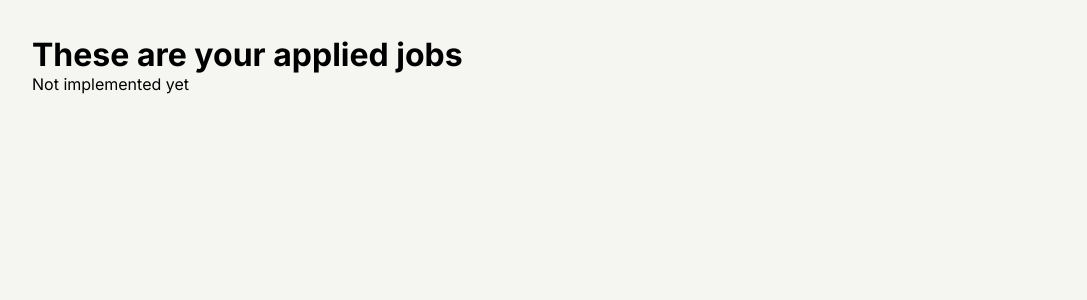
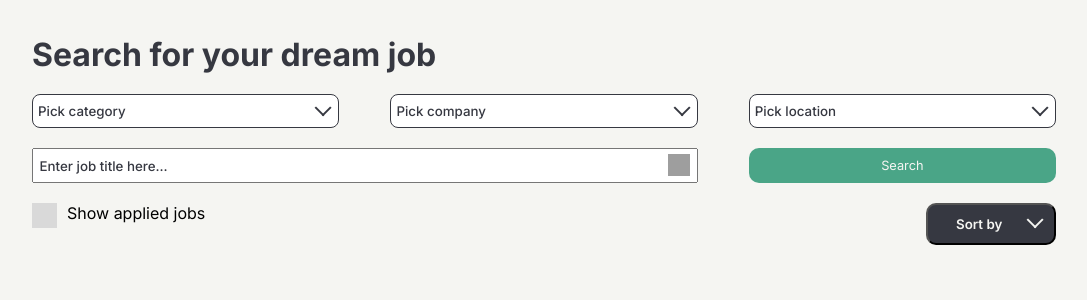
Before and after one commit to GiantMushy/Nestor, a Django app: page /jobs/applied_jobs in a window 1280 px wide. Shown: the part 92-392 px from the top of the page, without its empty margins (96-1183 px from the left). Run offline with Django 5.2, Linux system fonts and the light colour scheme; data that the repository does not hold is empty; some web fonts are replaced; grey boxes are pictures that could not be loaded.

Commit message:
applied jobs

```diff
--- a/Nestor/job/views.py
+++ b/Nestor/job/views.py
@@ -1,6 +1,6 @@
 from django.shortcuts import render, get_object_or_404, redirect
 from job.forms.job_form import JobCreateForm
-from job.models import Job
+from job.models import Job, Application
 from django.utils import timezone
 from common.models import JobCategory, City
 from company.models import Company, Employee
@@ -57,8 +57,20 @@ def favorite_jobs(request):
 
 
 def applied_jobs(request):
-    active_section = get_active_section(request)
-    return render(request, 'job/applied_jobs.html', context={'active_section': active_section})
+    applications = Application.objects.filter(applicant__user_id=request.user.id).all()
+    job_ids = [app.job_id for app in applications]
+
+    all_jobs = Job.objects.filter(id__in=job_ids)
+
+    print(applications)
+
+    context = {'companies': Company.objects.all().order_by('name'),
+               'categories': JobCategory.objects.all().order_by('name'),
+               'countries': City.objects.all().order_by('name'),
+               'jobs': [add_days_left(job) for job in all_jobs],
+               'active_section': get_active_section(request)
+               }
+    return render(request, 'job/applied_jobs.html', context)
 
 
 def get_active_section(request):
--- a/Nestor/templates/job/applied_jobs.html
+++ b/Nestor/templates/job/applied_jobs.html
@@ -1,10 +1,6 @@
-{% extends "base.html" %}
+{% extends "job/index.html" %}
 {% load static %}
 {% block additionalStyles %}
     <link rel="stylesheet" href="{% static 'css/job_cards.css' %}" />
     <script>const allCards = {{ jobs }}</script>
 {% endblock additionalStyles %}
-{% block content %}
-    <h1>These are your applied jobs</h1>
-    <p>Not implemented yet</p>
-{% endblock %}
```
Also changed, not shown: Nestor/job/models.py (+9 -0 lines).
